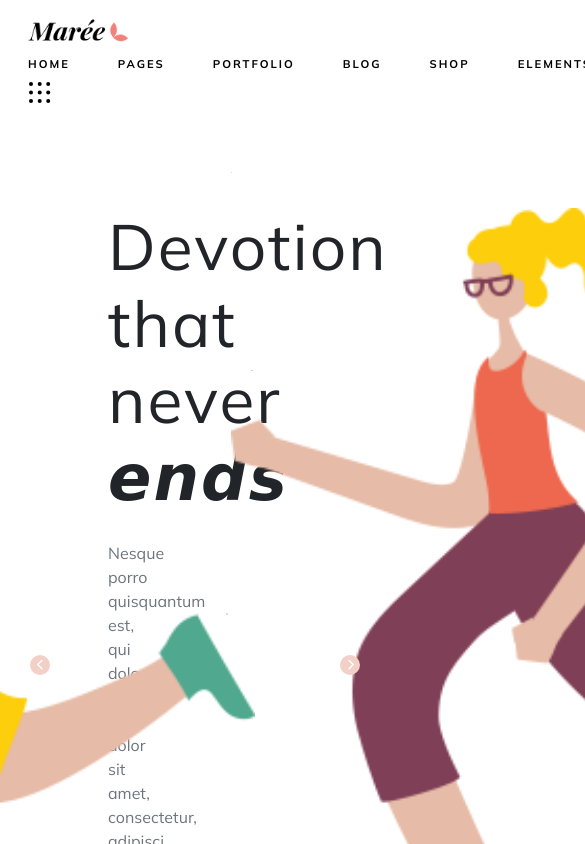
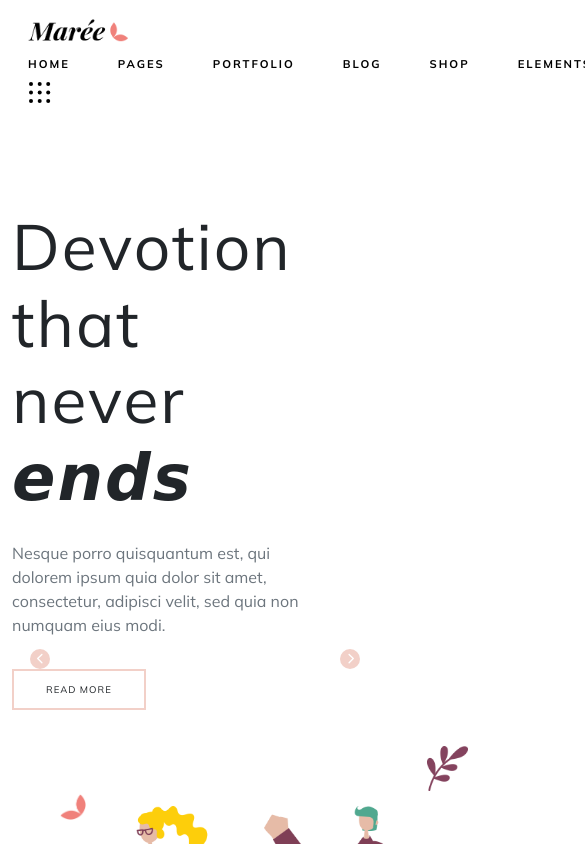
Before and after one commit to constantinandrei/proj-html-vuejs, a Vue app: page / in a window 390 px wide. Shown: the top 844 px of the page, 585 px wide, since content can reach past the window. Built offline with nearby package versions, Linux system fonts and the light colour scheme.

Commit message:
more responsive jumbothron

```diff
--- a/src/components/JumboImage.vue
+++ b/src/components/JumboImage.vue
@@ -1,5 +1,5 @@
 <template>
-    <div class="h-100 position-relative">
+    <div class="h-100 position-relative m-auto">
         <img class="woman" src="img/h-2-slider-img-15.png" alt="">
         <img class="man" src="img/h-2-slider-img-16.png" alt="">
         <img class="left-top" src="img/short-slider-rev-1-img-2.png" alt="">
@@ -22,6 +22,12 @@
         position: absolute;
     }
 
+    .position-relative {
+        min-height: 297px;
+        max-height: 300px;
+        min-width: 510px;
+        max-width: 520px;
+    }
     .woman {
         top: 0;
         left: 0;
--- a/src/components/TheHeader.vue
+++ b/src/components/TheHeader.vue
@@ -1,10 +1,10 @@
 <template>
-    <div class="section position-relative p-5">
+    <div class="section position-relative py-5">
         <div class="container">
-            <div class="row row-cols-2">
+            <div class="row row-cols-1 row-cols-lg-2">
                 <div class="col row align-items-center">
                     <div class="col">
-                        <div class="p-5">
+                        <div class="py-5 pe-5">
                             <h1 class="letter-spacing">Devotion that never <span>ends</span></h1>
                             <p class="text-muted py-3">Nesque porro quisquantum est, qui dolorem ipsum quia dolor sit amet, consectetur, adipisci velit, sed quia non numquam eius modi.</p>
                             <div class="btn btn-outline">READ MORE</div>
@@ -12,7 +12,7 @@
                     </div>
                 </div>
                 <div class="col">
-                    <div class="p-5 h-100">
+                    <div class="py-5 ps-5 h-100 personal-height">
                         <JumboImage></JumboImage>
                     </div>
                 </div>
@@ -55,6 +55,9 @@ import JumboImage from './JumboImage.vue';
         }
     }
 
+    .personal-height {
+        min-height: 299px;
+    }
     .slider-point{
         width: 7px;
         height: 7px;
```
